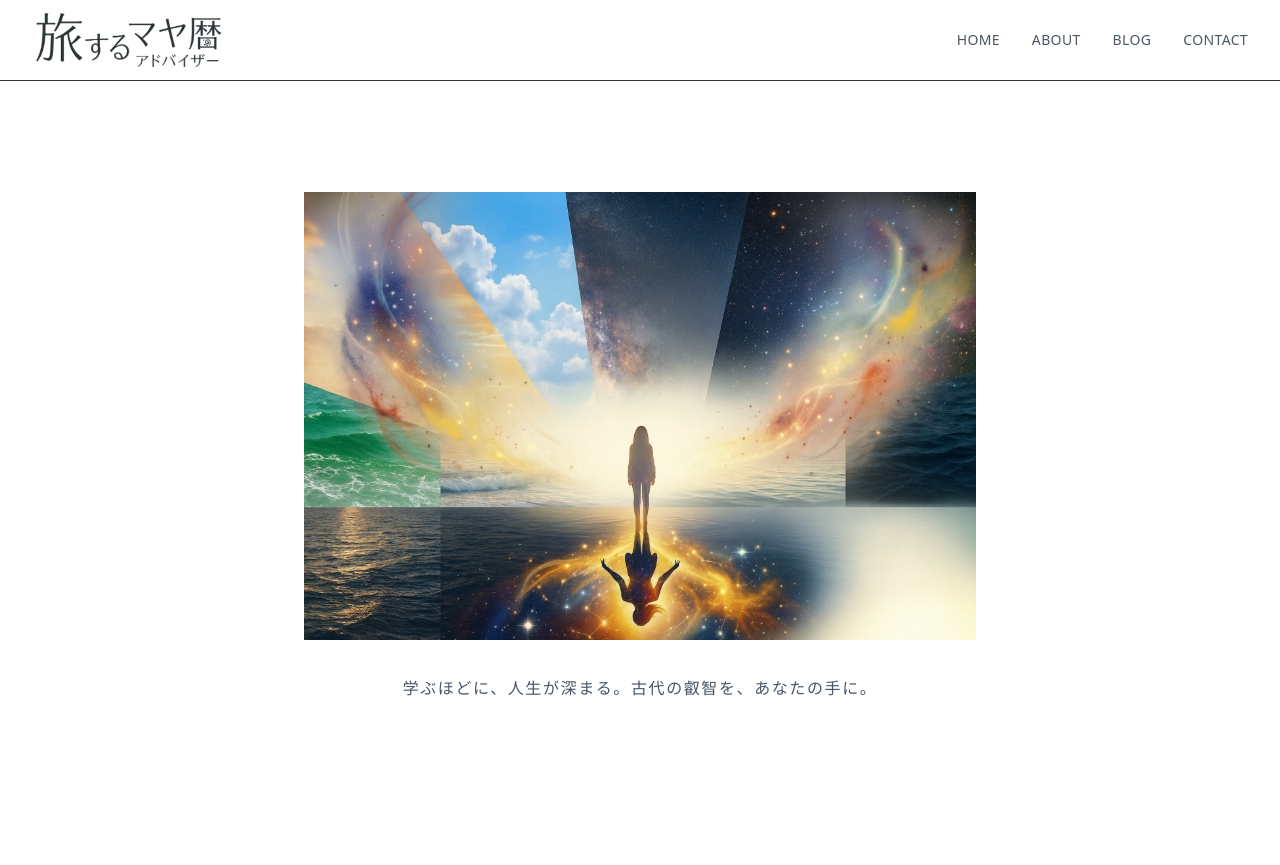
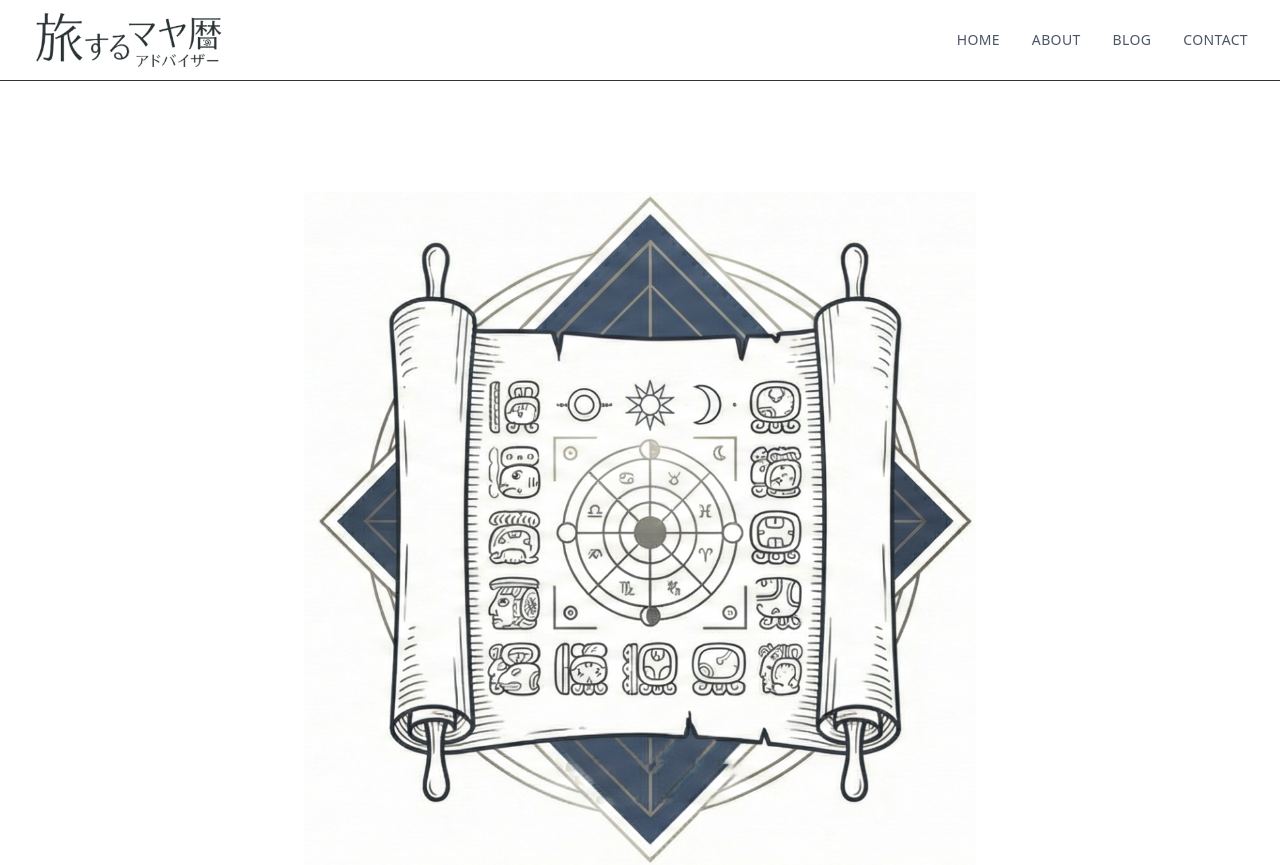
Before and after one commit to himitsujikken-ai/miyu-rouge, a Next.js app: page /course in a window 1280 px wide. Shown: the top 865 px of the page. Built offline with nearby package versions, Linux system fonts and the light colour scheme.

Commit message:
style: Update Maya Course banner image

```diff
--- a/src/app/course/page.tsx
+++ b/src/app/course/page.tsx
@@ -18,7 +18,7 @@ export default function CoursePage() {
                 <div className="max-w-3xl mx-auto z-10">
                     <div className="relative w-full max-w-2xl mx-auto mb-8">
                         <Image
-                            src="/images/maya_course.jpg"
+                            src="/images/top_maya_course.jpg"
                             alt="マヤ暦講座"
                             width={600}
                             height={200}
--- a/src/components/ServiceSection.tsx
+++ b/src/components/ServiceSection.tsx
@@ -15,7 +15,7 @@ const services = [
         subtitle: "初級〜アドバイザー養成",
         target: "深く学び、仕事にしたい方へ",
         description: "マヤ暦を基礎から学び、自分だけでなく大切な人の人生も紐解けるようになります。",
-        imageUrl: "/images/maya_course.jpg",
+        imageUrl: "/images/top_maya_course.jpg",
         link: "/course"
     },
     {
```
Also changed, not shown: public/images/top_maya_course.jpg (added).
